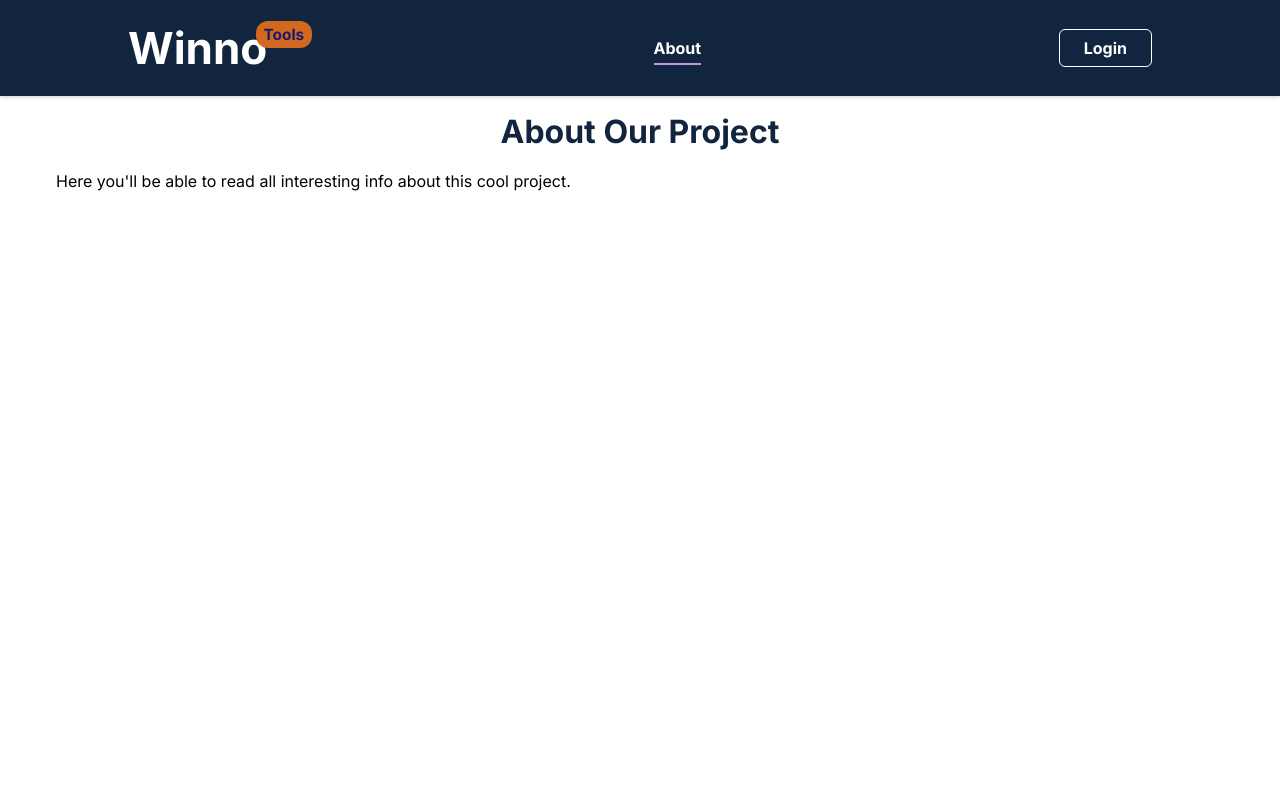
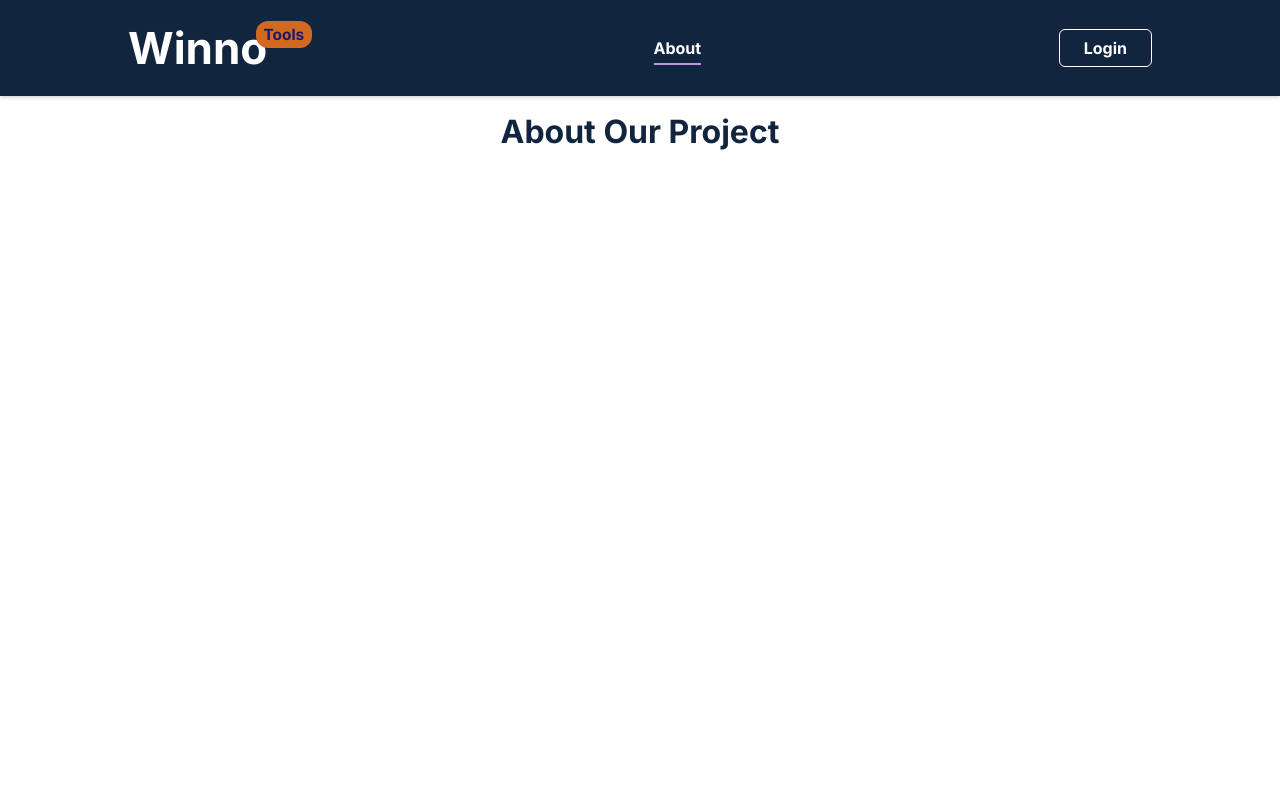
Before and after one commit to winno-GmbH/webp-converter, a Next.js app: page /about in a window 1280 px wide. Shown: the top 800 px of the page. Built offline with nearby package versions, Linux system fonts and the light colour scheme; no server answers.

Commit message:
* fixed &apos

```diff
--- a/app/about/page.tsx
+++ b/app/about/page.tsx
@@ -7,7 +7,7 @@ export default async function Page() {
     <div className={styles.page}>
       <h1>About Our Project</h1>
       <br />
-      Here you'll be able to read all interesting info about this cool project.
+      {/* Here you&apos;ll be able to read all interesting info about this cool project. */}
     </div>
   );
 }
--- a/app/forms/page.tsx
+++ b/app/forms/page.tsx
@@ -13,7 +13,7 @@ export default async function ProtectedRoute() {
     <div className={styles.page}>
       <h1>Forms Pro Managment</h1>
       <br />
-      Here you'll be able to manage forms and requests.
+      {/* Here you&apos;ll be able to manage forms and requests. */}
     </div>
   );
 }
```
